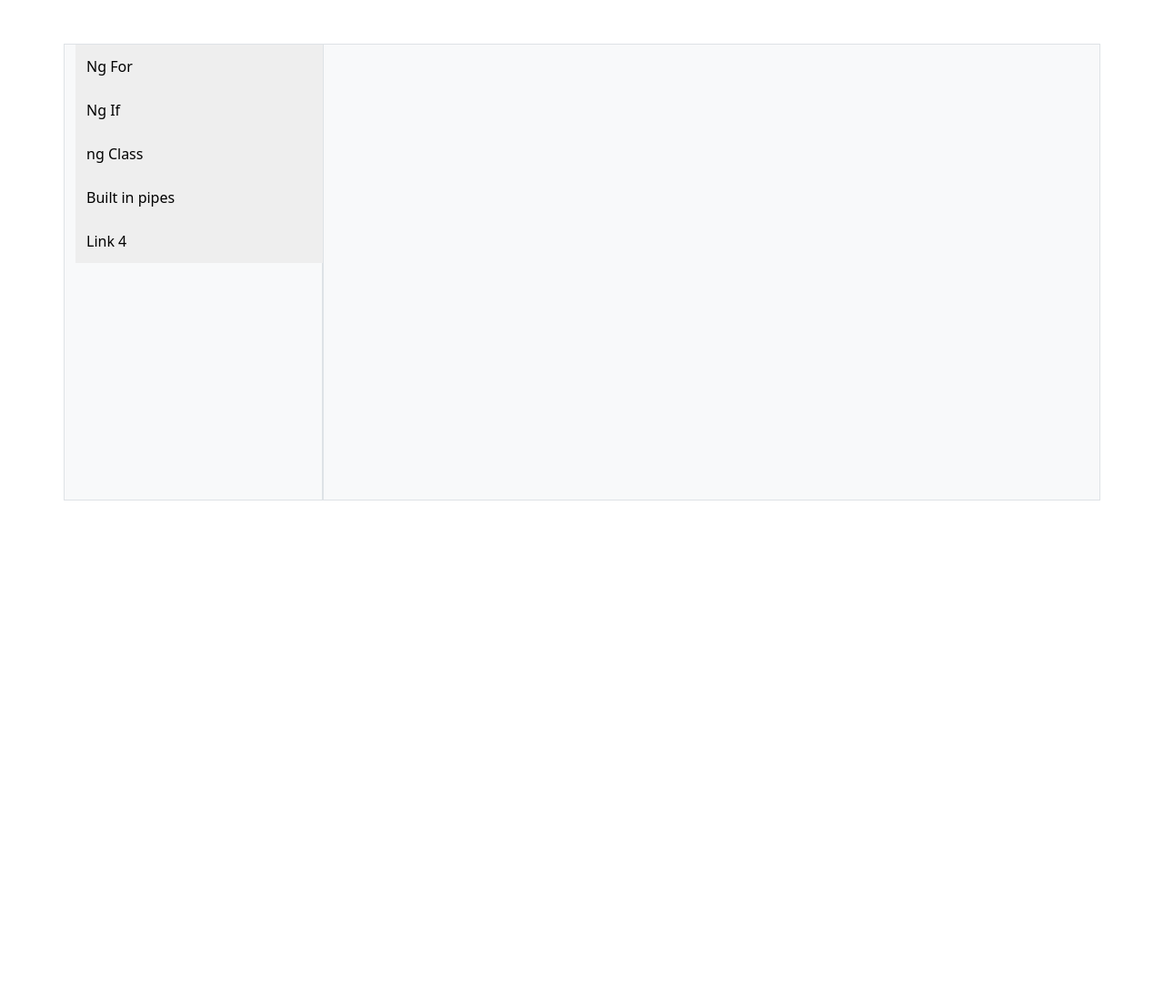
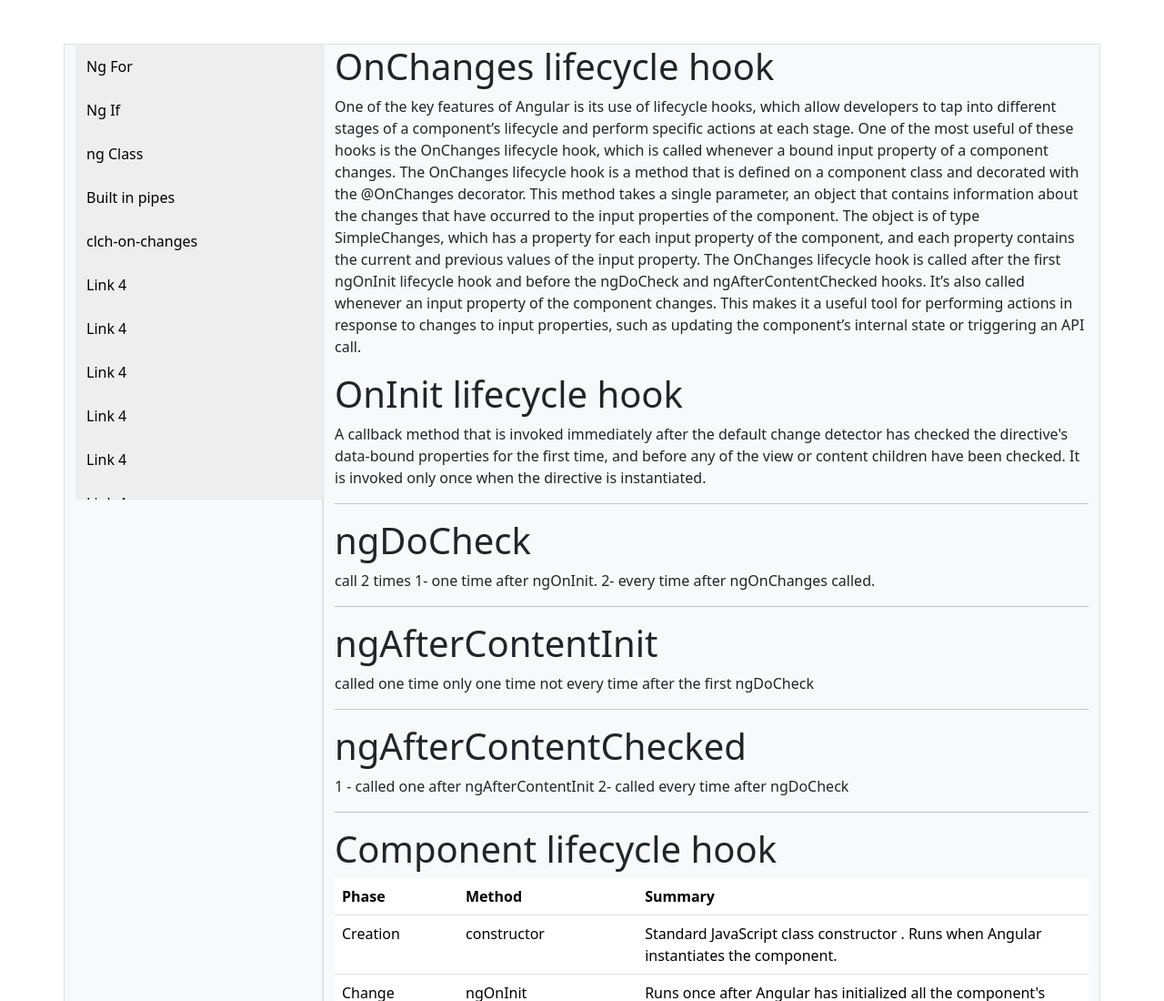
Before and after one commit to melmoghazi/Angular, an Angular app in the folder 02/02/: page /clch-on-changes in a window 1280 px wide. Before the commit this address led to /. Shown: the top 1100 px of the page at 91% size. Before the commit the page ends 800 px from the top, so only its background shows below. Built offline with nearby package versions, Linux system fonts and the light colour scheme.

Commit message:
Lifecycle hook

```diff
--- a/02/02/src/app/app.component.html
+++ b/02/02/src/app/app.component.html
@@ -6,7 +6,14 @@
                 <a href="/ngif">Ng If</a>
                 <a href="/ngclass">ng Class</a>
                 <a href="/built-in-pipes">Built in pipes</a>
+                <a href="/clch-on-changes">clch-on-changes</a>
                 <a href="#">Link 4</a>
+                <a href="#">Link 4</a>
+                <a href="#">Link 4</a>
+                <a href="#">Link 4</a>
+                <a href="#">Link 4</a>
+                <a href="#">Link 4</a>
+
               </div>
         </div>
         <div class="col-md-9 bg-light border">
--- a/02/02/src/app/app.routes.ts
+++ b/02/02/src/app/app.routes.ts
@@ -3,6 +3,7 @@ import { NgForComponent } from './ng-for/ng-for.component';
 import { NgIfComponent } from './ng-if/ng-if.component';
 import { NgClassComponent } from './ng-class/ng-class.component';
 import { BuiltInPipesComponent } from './built-in-pipes/built-in-pipes.component';
+import { ClchOnChangesComponent } from './component-lifecycle-hook/clch-on-changes/clch-on-changes.component';
 
 export const routes: Routes = [
     {
@@ -20,5 +21,10 @@ export const routes: Routes = [
     {
         path:'built-in-pipes',
         component:BuiltInPipesComponent
+    },
+    {
+        path:'clch-on-changes',
+        component:ClchOnChangesComponent
     }
+
 ];
--- /dev/null
+++ b/02/02/src/app/component-lifecycle-hook/clch-on-changes/clch-on-changes.component.html
@@ -0,0 +1,123 @@
+<h1>OnChanges lifecycle hook</h1>
+<p>One of the key features of Angular is its use of lifecycle hooks, which allow developers to tap into different stages
+    of a component’s lifecycle
+    and perform specific actions at each stage. One of the most useful of these hooks is the OnChanges lifecycle hook,
+    which is called whenever
+    a bound input property of a component changes.
+    The OnChanges lifecycle hook is a method that is defined on a component class and decorated with the &#64;OnChanges
+    decorator.
+    This method takes a single parameter, an object that contains information about the changes that have occurred to
+    the input properties of the component.
+    The object is of type SimpleChanges, which has a property for each input property of the component, and each
+    property contains the current
+    and previous values of the input property.
+    The OnChanges lifecycle hook is called after the first ngOnInit lifecycle hook and before the ngDoCheck and
+    ngAfterContentChecked hooks.
+    It’s also called whenever an input property of the component changes. This makes it a useful tool for performing
+    actions in response to changes to
+    input properties, such as updating the component’s internal state or triggering an API call.</p>
+
+<h1>OnInit lifecycle hook</h1>
+<p>A callback method that is invoked immediately after the default change detector has checked the directive's
+    data-bound properties for the first time, and before any of the view or content children have been checked. It is
+    invoked only once when the directive is instantiated.</p>
+<hr>
+
+<h1>ngDoCheck</h1>
+<p>call 2 times
+    1- one time after ngOnInit.
+    2- every time after ngOnChanges called.
+</p>
+
+<hr>
+<h1>ngAfterContentInit</h1>
+<p>called one time only one time not every time after the first ngDoCheck</p>
+
+<hr>
+<h1>ngAfterContentChecked</h1>
+<p>
+    1 - called one after ngAfterContentInit
+    2- called every time after ngDoCheck
+</p>
+
+<hr>
+<h1>Component lifecycle hook</h1>
+<table class="table table-border">
+    <thead>
+        <tr>
+            <th> Phase </th>
+            <th> Method </th>
+            <th> Summary </th>
+        </tr>
+    </thead>
+    <tbody>
+        <tr>
+            <td>Creation</td>
+            <td>constructor </td>
+            <td>Standard JavaScript class constructor . Runs when Angular instantiates the component.</td>
+        </tr>
+        <tr>
+            <td>Change Detection</td>
+            <td>ngOnInit</td>
+            <td>Runs once after Angular has initialized all the component's inputs.</td>
+        </tr>
+        <tr>
+            <td></td>
+            <td>ngOnChanges</td>
+            <td>Runs every time the component's inputs have changed.</td>
+        </tr>
+        <tr>
+            <td></td>
+            <td>ngDoCheck</td>
+            <td>Runs every time this component is checked for changes.</td>
+        </tr>
+        <tr>
+            <td></td>
+            <td>ngAfterContentInit</td>
+            <td>Runs once after the component's content has been initialized.</td>
+        </tr>
+        <tr>
+            <td></td>
+            <td>ngAfterContentChecked</td>
+            <td>Runs every time this component content has been checked for changes.</td>
+        </tr>
+        <tr>
+            <td></td>
+            <td>ngAfterViewInit</td>
+            <td>Runs once after the component's view has been initialized.</td>
+        </tr>
+        <tr>
+            <td></td>
+            <td>ngAfterViewChecked</td>
+            <td>Runs every time the component's view has been checked for changes.</td>
+        </tr>
+        <tr>
+            <td>Rendering</td>
+            <td>afterNextRender</td>
+            <td>Runs once the next time that all components have been rendered to the DOM.</td>
+        </tr>
+        <tr>
+            <td></td>
+            <td>afterRender</td>
+            <td>Runs every time all components have been rendered to the DOM.</td>
+        </tr>
+        <tr>
+            <td>Destruction</td>
+            <td>ngOnDestroy</td>
+            <td>Runs once before the component is destroyed.</td>
+        </tr>
+    </tbody>
+</table>
+
+<hr>
+
+<div>
+    <input type="text" [(ngModel)]="pName">
+    <button (click)="save()">Save</button>
+</div>
+<app-product1 [productName]='pName'>
+    this sentence is content projection to Product1 component
+</app-product1>
+<hr>
+<button (click)="doNothing()">Do Nothing</button>
+<p>click on Do Nothing button will not make any thing but the ngDoCheck will be called.</p>
--- /dev/null
+++ b/02/02/src/app/component-lifecycle-hook/clch-on-changes/clch-on-changes.component.ts
@@ -0,0 +1,31 @@
+import { Component, OnInit } from '@angular/core';
+import { FormsModule } from '@angular/forms';
+import { Product1Component } from './product1/product1.component';
+import { timer } from 'rxjs';
+
+@Component({
+  selector: 'app-clch-on-changes',
+  standalone: true,
+  imports: [FormsModule, Product1Component],
+  templateUrl: './clch-on-changes.component.html',
+  styleUrl: './clch-on-changes.component.scss'
+})
+export class ClchOnChangesComponent implements OnInit {
+
+  pName: string = 'Product 1';
+
+
+  ngOnInit(): void {
+    console.log('%c clch-on-changes-component ngOnInit','color:red');
+    timer(4000).subscribe(() => this.pName = 'after 4 seconds pName ngOnInit clch-on-changes-component');
+    timer(8000).subscribe(() => this.pName = 'after 8 seconds pName ngOnInit clch-on-changes-component');
+  }
+
+  save() {
+    this.pName = 'Save Product';
+    console.log('inside save');
+  }
+
+  doNothing(){}
+
+}
--- /dev/null
+++ b/02/02/src/app/component-lifecycle-hook/clch-on-changes/product1/product1.component.html
@@ -0,0 +1,9 @@
+<div class="container">
+    <h1>Product1 Componet html Start</h1>
+    <p>{{message}}</p>
+    <div>
+        <ng-content></ng-content>
+    </div>
+
+    <h1>Product1 Componet html End</h1>
+</div>
--- /dev/null
+++ b/02/02/src/app/component-lifecycle-hook/clch-on-changes/product1/product1.component.ts
@@ -0,0 +1,35 @@
+import { AfterContentChecked, AfterContentInit, Component, DoCheck, Input, OnChanges, OnInit, SimpleChanges } from '@angular/core';
+
+@Component({
+  selector: 'app-product1',
+  standalone: true,
+  imports: [],
+  templateUrl: './product1.component.html',
+  styleUrl: './product1.component.scss'
+})
+export class Product1Component implements OnChanges, OnInit, DoCheck,AfterContentInit,AfterContentChecked {
+  @Input() productName!: string;
+  message!: string;
+
+  ngOnChanges(changes: SimpleChanges): void {
+    if (changes['productName']) {
+      this.message = `Hello, ${changes['productName'].currentValue}!`;
+      console.log(`%c ngOnChanges`, 'color:green', changes);
+    }
+  }
+  ngOnInit(): void {
+    console.log('%c Product1Component ngOnInit', 'color:pink');
+  }
+
+  ngDoCheck(): void {
+    console.log(`%c ngDoCheck`, 'color:blue');
+  }
+
+  ngAfterContentInit(): void {
+    console.log(`%c ngAfterContentInit`, 'color:purple');
+  }
+  ngAfterContentChecked(): void {
+    console.log(`%c ngAfterContentChecked`, 'color:gold');
+  }
+
+}
```
Also changed, not shown: 02/02/src/app/component-lifecycle-hook/clch-on-changes/clch-on-changes.component.scss (added), 02/02/src/app/component-lifecycle-hook/clch-on-changes/product1/product1.component.scss (added), 2 other files (tests, documents, lock files or other folders).
